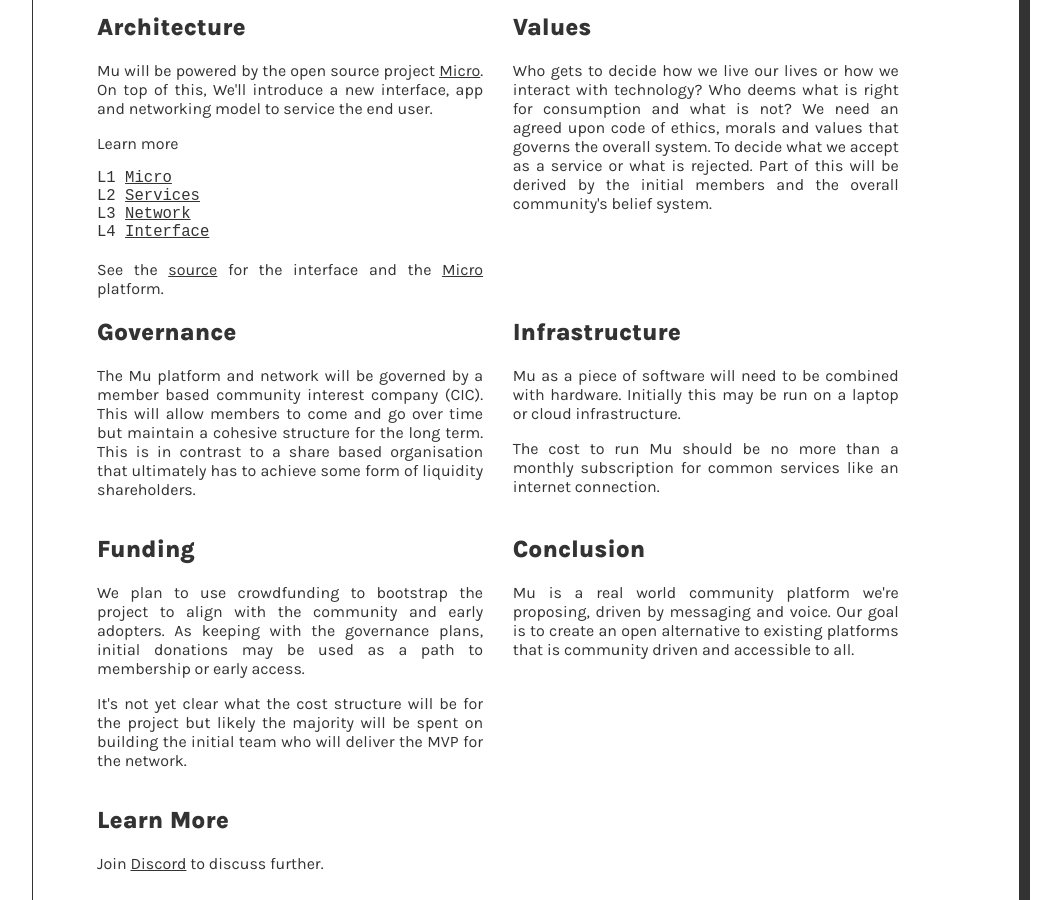
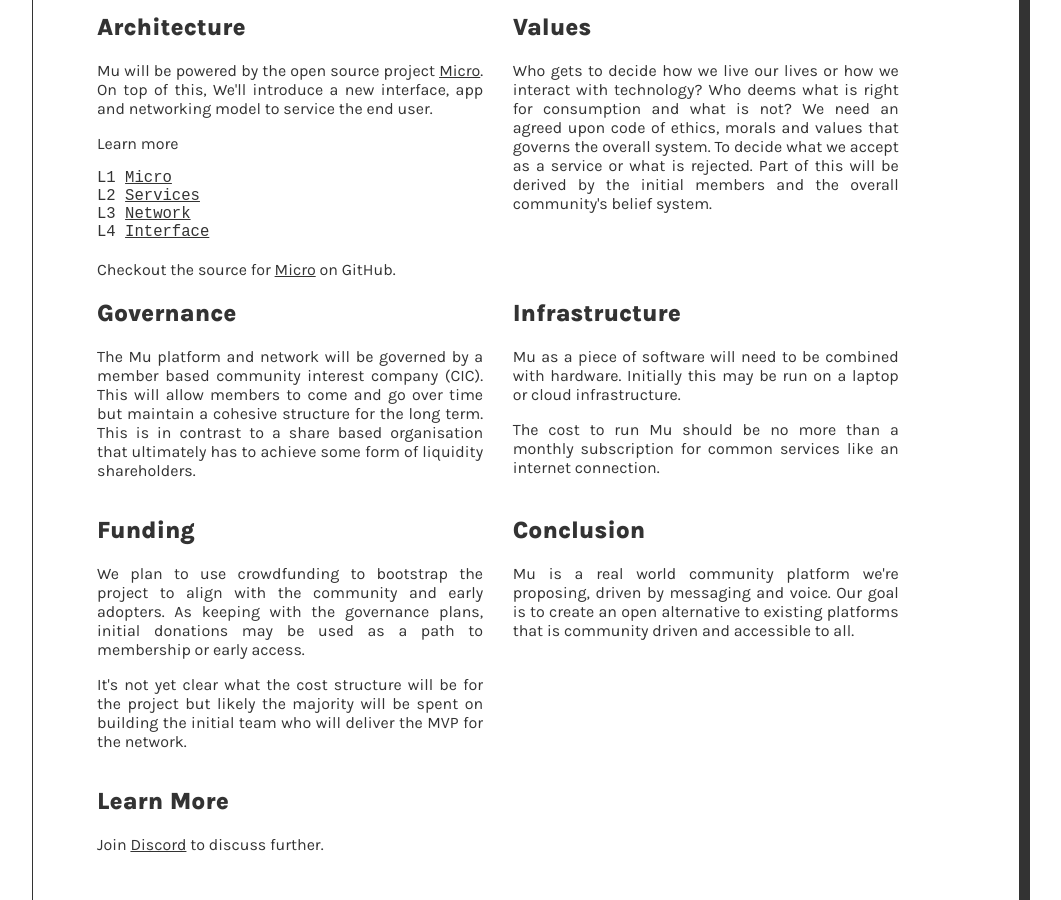
Before and after one commit to muxyz/website, a Jekyll site: the page built from manifesto.md, in a window 1280 px wide and 900 px high, scrolled down 1117 px. Shown: the whole window, without its empty margins (114-1175 px from the left). Built offline with Jekyll 4.4.1, drawn with Linux system fonts in a browser that asks for light colours.

Commit message:
Update manifesto.md

```diff
--- a/manifesto.md
+++ b/manifesto.md
@@ -95,8 +95,8 @@ and development, we can create an open AGI not governed by the tech incumbents.
   </ul>
   <br>
 
-  See the <a href="https://github.com/muxyz/mu">source</a> for the interface
-  and the <a href="https://github.com/micro">Micro</a> platform.
+  Checkout the source for
+<a href="https://github.com/micro">Micro</a> on GitHub.
 </div>
 
 <div id="blurb">
```
